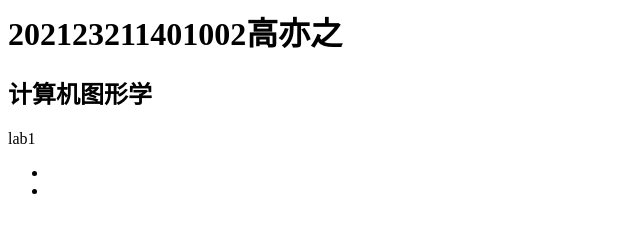
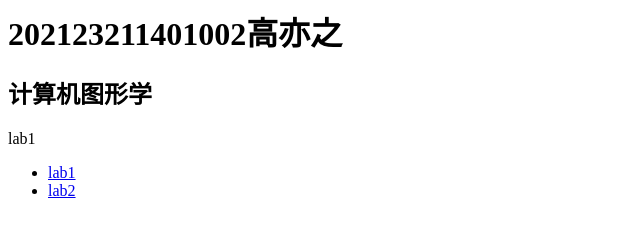
Before and after one commit to TIETzz/TIETzz.github.io, a plain HTML site: page index.html in a window 1280 px wide. Shown: the full height of the page, 0-640 px from the left. Drawn offline with Linux system fonts and the light colour scheme.

Commit message:
Update index.html

```diff
--- a/index.html
+++ b/index.html
@@ -2,6 +2,6 @@
 <h2>计算机图形学</h2>
 <p>lab1</p>
 <ul>
-  <li>  </li>
-  <li>  </li>
+  <li> <a href="https://tietzz.github.io/lab1.github.io/">lab1</a></li>
+   <li> <a href="https://tietzz.github.io/lab1.github.io/">lab2</a></li>
 </ul>
```
